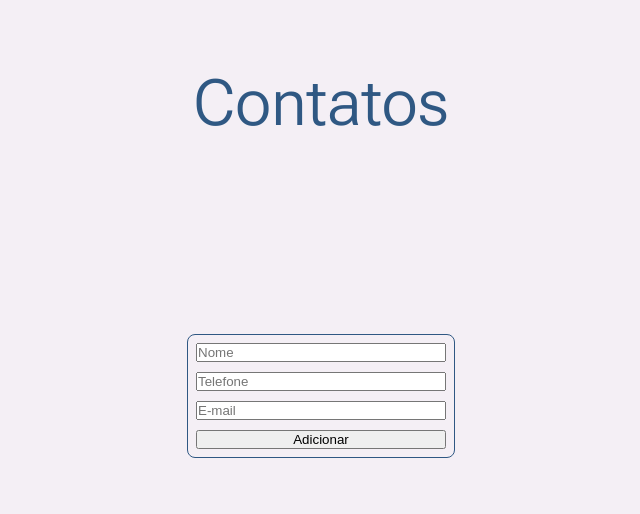
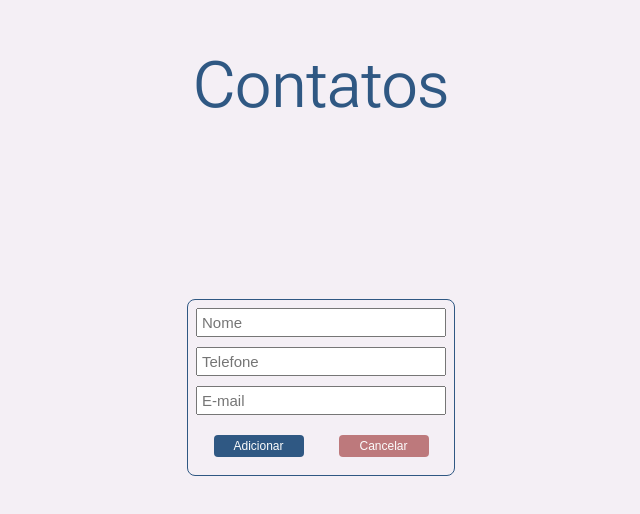
Before and after one commit to Enge-Olate/Telefone, a React (Vite) app: page /add in a window 1280 px wide. Shown: the part 128-642 px from the top of the page, without its empty margins (319-959 px from the left). Built offline with nearby package versions, Linux system fonts and the light colour scheme.

Commit message:
Trocando useState por useMemo, adicionando contatos e removendo com confirmação.

```diff
--- a/package.json
+++ b/package.json
@@ -16,7 +16,8 @@
     "react-icons": "^5.5.0",
     "react-redux": "^9.2.0",
     "react-router-dom": "^7.9.4",
-    "styled-components": "^6.1.19"
+    "styled-components": "^6.1.19",
+    "uuid": "^13.0.0"
   },
   "devDependencies": {
     "@eslint/js": "^9.36.0",
@@ -24,6 +25,7 @@
     "@types/react": "^19.1.16",
     "@types/react-dom": "^19.1.9",
     "@types/styled-components": "^5.1.34",
+    "@types/uuid": "^10.0.0",
     "@vitejs/plugin-react": "^5.0.4",
     "eslint": "^9.36.0",
     "eslint-plugin-react-hooks": "^5.2.0",
--- a/src/App.tsx
+++ b/src/App.tsx
@@ -1,5 +1,5 @@
 import { Route, Routes } from "react-router-dom";
-import RootGlobalStyle, * as s from "./index";
+import RootGlobalStyle, * as s from "./globalStyles";
 import Home from "./pages/Home";
 import { ContactForm } from "./pages/ContactForm";
 function App() {
--- a/src/assets/contacts.json
+++ /dev/null
@@ -1,39 +0,0 @@
-[
-  {
-    "id": "1",
-    "name": "Ana Silva",
-    "phone": "(11) 99999-1234",
-    "email": "ana.silva@email.com"
-  },
-  {
-    "id": "2",
-    "name": "Carlos Souza",
-    "phone": "(21) 98888-5678",
-    "email": "carlos.souza@email.com"
-  },
-  {
-    "id": "3",
-    "name": "Fernanda Lima",
-    "phone": "(31) 97777-9012",
-    "email": "fernanda.lima@email.com"
-  },
-  {
-    "id": "4",
-    "name": "Fernanda Lima",
-    "phone": "(31) 97777-9012",
-    "email": "fernanda.lima@email.com"
-  },
-  {
-    "id": "5",
-    "name": "Fernanda Lima",
-    "phone": "(31) 97777-9012",
-    "email": "fernanda.lima@email.com"
-  },
-  {
-    "id": "6",
-    "name": "Fernanda Lima",
-    "phone": "(31) 97777-9012",
-    "email": "fernanda.lima@email.com"
-  }
-
-]
--- a/src/components/contactsList/ContactsList.tsx
+++ b/src/components/contactsList/ContactsList.tsx
@@ -1,4 +1,5 @@
-import { useEffect, useState } from "react";
+import {useMemo } from "react";
+import { MdDelete } from "react-icons/md";
 import type { Contact } from "../../interfaces/Contact";
 import { useDispatch } from "react-redux";
 import {
@@ -9,25 +10,28 @@ import {
   SectionList,
   UlContatos,
 } from "./styles";
-import { MdDelete } from "react-icons/md";
 import { deletar } from "../../store/reducers/contactSlice";
 interface Props {
   contacts: Contact[];
 }
-
 
 interface GruposDeContatos {
   letra: string;
   contacts: Contact[];
 }
 export default function ContactsList({ contacts }: Props) {
-  const [grupo, setGrupo] = useState<GruposDeContatos[]>([]);
+  // const [grupo, setGrupo] = useState<GruposDeContatos[]>([]);
   const dispatch = useDispatch();
-  const deletaContato = (id: string)=>{
-      dispatch(deletar(id))
+  const deletaContato = (id: string, name: string) => {
+    if (window.confirm(`Tem certeza que deseja remover ${name}`)) {
+      dispatch(deletar(id));
     }
-  useEffect(() => {
-    if (contacts && contacts.length > 0) {
+  };
+
+  const grupo = useMemo(() => {
+    if (!contacts) {
+      return [];
+    }
     const mapGrupos = new Map<string, Contact[]>();
     contacts.forEach((contato) => {
       const primeiraLetra = contato.name.charAt(0).toLocaleUpperCase();
@@ -40,22 +44,17 @@ export default function ContactsList({ contacts }: Props) {
     const grupoOrdenado: GruposDeContatos[] = Array.from(mapGrupos.entries())
       .map(([letra, contatosPorGrupo]) => ({
         letra,
-          contacts: contatosPorGrupo.sort((a, b) =>
-            a.name.localeCompare(b.name)
-          ),
+        contacts: contatosPorGrupo.sort((a, b) => a.name.localeCompare(b.name)),
       }))
       .sort((a, b) => a.letra.localeCompare(b.letra));
     console.log("já eu sou...", grupoOrdenado);
-      setGrupo(grupoOrdenado);
-    } else {
-      setGrupo([]);
-    }
+    return grupoOrdenado;
   }, [contacts]);
+
 
   return (
     <main>
       <SectionList>
-
         {grupo.map((grupo) => (
           <GrupoContatos key={grupo.letra}>
             <Letra>{grupo.letra}</Letra>
@@ -67,7 +66,12 @@ export default function ContactsList({ contacts }: Props) {
                     <span>{contato.name}</span>
                     <span>{contato.phone}</span>
                     <span>{contato.email}</span>
-                    <MdDelete onClick={()=> deletaContato(contato.id)} color="#2F5883" cursor={'pointer'} title="Remover contato"/>
+                    <MdDelete
+                      onClick={() => deletaContato(contato.id, contato.name)}
+                      color="#2F5883"
+                      cursor={"pointer"}
+                      title="Remover contato"
+                    />
                   </InfoContainer>
                 </li>
               ))}
--- a/src/components/forms/FormContacts.tsx
+++ b/src/components/forms/FormContacts.tsx
@@ -1,16 +1,21 @@
-import { useState } from 'react';
-import type{ Contact } from '../../interfaces/Contact';
-import Form from './styles';
-
+import { useState } from "react";
+import type { Contact } from "../../interfaces/Contact";
+import Form, { ButtonCancel, ButtonGroup, ButtonSubmit } from "./styles";
+import { useNavigate } from "react-router-dom";
 
 interface Props {
   onAdd: (contact: Contact) => void;
 }
 
 export default function FormContacts({ onAdd }: Props) {
-  const [name, setName] = useState('');
-  const [phone, setPhone] = useState('');
-  const [email, setEmail] = useState('');
+  const [name, setName] = useState("");
+  const [phone, setPhone] = useState("");
+  const [email, setEmail] = useState("");
+  const navigate = useNavigate();
+
+  const cancelar = ()=>{
+    return navigate('/');
+  }
 
   const handleSubmit = (e: React.FormEvent) => {
     e.preventDefault();
@@ -21,17 +26,38 @@ export default function FormContacts({ onAdd }: Props) {
       email,
     };
     onAdd(newContact);
-    setName('');
-    setPhone('');
-    setEmail('');
+    setName("");
+    setPhone("");
+    setEmail("");
   };
 
   return (
     <Form onSubmit={handleSubmit}>
-      <input type='text' placeholder="Nome" value={name} onChange={e => setName(e.target.value)} required />
-      <input type='tel' placeholder="Telefone" value={phone} onChange={e => setPhone(e.target.value)} required />
-      <input type='email' placeholder="E-mail" value={email} onChange={e => setEmail(e.target.value)} required />
-      <button type="submit">Adicionar</button>
+      <input
+        type="text"
+        placeholder="Nome"
+        value={name}
+        onChange={(e) => setName(e.target.value)}
+        required
+      />
+      <input
+        type="tel"
+        placeholder="Telefone"
+        value={phone}
+        onChange={(e) => setPhone(e.target.value)}
+        required
+      />
+      <input
+        type="email"
+        placeholder="E-mail"
+        value={email}
+        onChange={(e) => setEmail(e.target.value)}
+        required
+      />
+      <ButtonGroup>
+        <ButtonSubmit type="submit">Adicionar</ButtonSubmit>
+        <ButtonCancel onClick={() => cancelar()} type="button">Cancelar</ButtonCancel>
+      </ButtonGroup>
     </Form>
   );
 }
--- a/src/components/forms/styles.ts
+++ b/src/components/forms/styles.ts
@@ -12,11 +12,49 @@ const Form = styled.form`
 
     input{
         width: 250px;
+        padding: 4px;
         margin-bottom: 10px;
-
+        outline: none;
+        color: #666;
+        font-weight: 500;
+        font-size: 15px;
     }
 
 
 `;
+export const ButtonGroup = styled.div`
+display: flex;
+justify-content: space-around;
 
+
+`
+export const StyledButton = styled.button`
+  width: 90px;
+  padding: 4px;
+  margin: 10px;
+  border: none;
+  border-radius: 4px;
+  font-size: 12px;
+  font-weight: 100;
+  cursor: pointer;
+  transition: all 0.2s ease;
+`;
+
+export const ButtonSubmit = styled(StyledButton)`
+background-color: #2f5883;
+color: #fcfcfc;
+&:hover{
+  position: relative;
+  left: 2.5px;
+  opacity: .5;
+}
+`
+export const ButtonCancel = styled(StyledButton)`
+background-color: #992b2b98;
+color: #fcfcfc;
+&:hover{
+  position: relative;
+  right: 2.5px;
+}
+`
 export default Form;
--- a/src/pages/ContactForm.tsx
+++ b/src/pages/ContactForm.tsx
@@ -16,7 +16,7 @@ export function ContactForm() {
 
   return (
     <>
-      <Header titulo="Adicione contatos"/>
+      <Header/>
       <FormContacts onAdd={handleAdd} />
     </>
   );
--- a/src/pages/Home.tsx
+++ b/src/pages/Home.tsx
@@ -1,18 +1,12 @@
-import { useEffect } from "react";
-import { useDispatch, useSelector } from "react-redux";
+import { useSelector } from "react-redux";
 import ContactsList from "../components/contactsList/ContactsList";
 import { Header } from "../components/header/Header";
-import mockContacts from "../assets/contacts.json";
 import ActionSection from "../components/actions/ActionsSections";
 import type { RootState } from "../store";
-import { setaContatos } from "../store/reducers/contactSlice";
 
 export default function Home() {
-  const dispatch = useDispatch();
   const { itens } = useSelector((state: RootState) => state.contatos);
-  useEffect(() => {
-    dispatch(setaContatos(mockContacts));
-  }, [dispatch]);
+
   return (
     <>
       <Header />
--- a/src/store/reducers/contactSlice.ts
+++ b/src/store/reducers/contactSlice.ts
@@ -4,7 +4,46 @@ interface Contatos{
     itens: Contact[]
 }
 
-const initialState : Contatos = {itens: []}
+const initialState : Contatos = {itens: [
+  {
+    "id": "1",
+    "name": "Ana Silva",
+    "phone": "(11) 99999-1234",
+    "email": "ana.silva@email.com"
+  },
+  {
+    "id": "2",
+    "name": "Carlos Souza",
+    "phone": "(21) 98888-5678",
+    "email": "carlos.souza@email.com"
+  },
+  {
+    "id": "3",
+    "name": "Fernanda Lima",
+    "phone": "(31) 97777-9012",
+    "email": "sjjsl.lima@email.com"
+  },
+  {
+    "id": "4",
+    "name": "Fabiula Cortez",
+    "phone": "(31) 97777-9053",
+    "email": "jsjs.lima@email.com"
+  },
+  {
+    "id": "5",
+    "name": "Fabio Peru",
+    "phone": "(31) 97777-3456",
+    "email": "gfa.lima@email.com"
+  },
+  {
+    "id": "6",
+    "name": "Fernando Lima",
+    "phone": "(31) 97777-1934",
+    "email": "fer.lima@email.com"
+  }
+
+]
+}
 console.log('sou o initialState',initialState)
 const deleteSlice = createSlice({
     name: 'contatos',
```
Also changed, not shown: src/globalStyles.ts (renamed from src/index.ts), 1 other file (tests, documents, lock files or other folders). Lines whose indentation alone changed are shown as unchanged.
